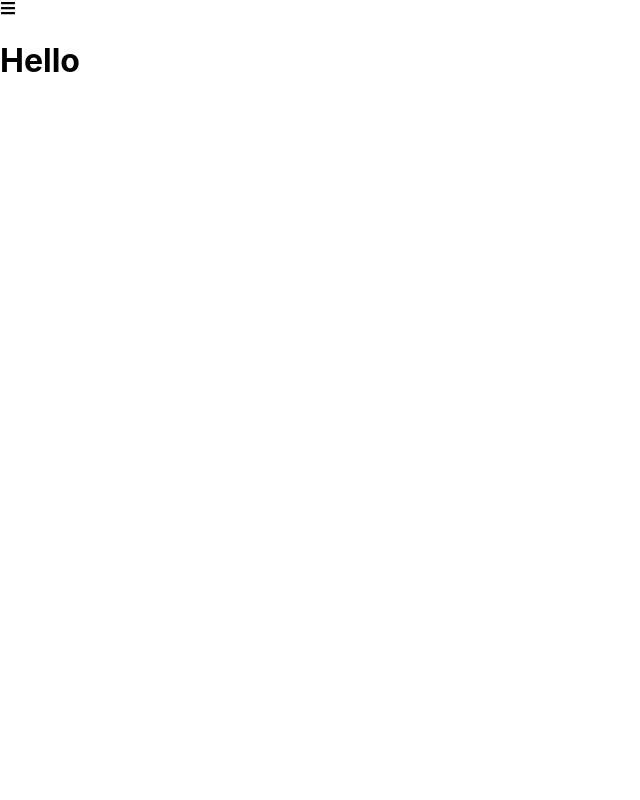
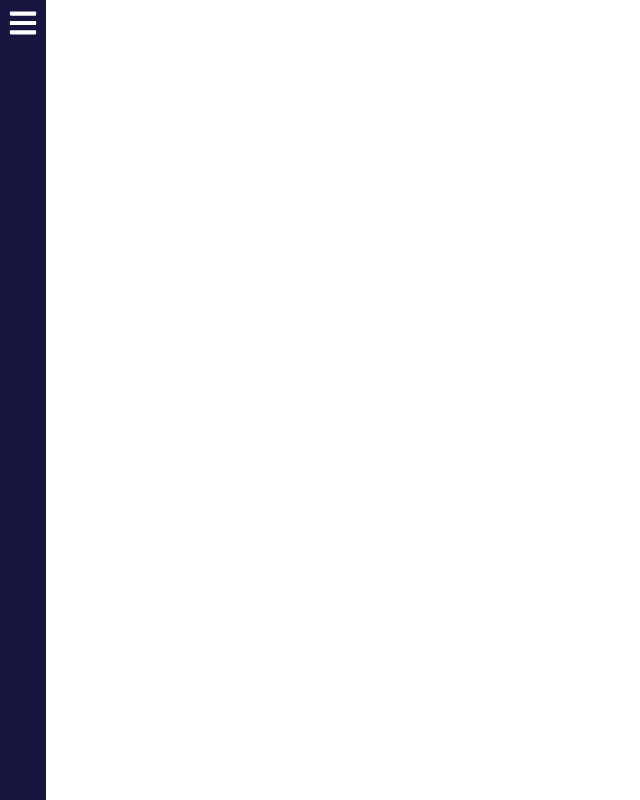
Before and after one commit to albertoor/nba-app, a React (Create React App) app: page / in a window 1280 px wide. Shown: the whole page, without its empty margins (0-640 px from the left). Built offline with nearby package versions, Linux system fonts and the light colour scheme.

Commit message:
styles close and open menu

```diff
--- a/src/components/Sidebar/Sidebar.css
+++ b/src/components/Sidebar/Sidebar.css
@@ -2,9 +2,32 @@
   display: flex;
   flex-direction: column;
   max-width: 300px;
-  position: sticky;
-  top: 0;
-  z-index: 999;
+}
+
+.sidebar-menu {
+  display: flex;
+  flex-direction: column;
+  flex: 1;
+  overflow-y: auto;
+}
+
+.sidebar-menu-icon {
+  display: flex;
+  background-color: #171540;
+  padding: 0.5rem;
+}
+
+.sidebar-menu-closed {
+  display: flex;
+  flex-direction: column;
+  color: #ffff;
+  height: 100%;
+  background-color: #171540;
+  width: auto;
+}
+
+.sidebar-menu-closed > h1 {
+  padding: 1rem;
 }
 
 .sidebar-welcome {
@@ -18,11 +41,11 @@
   text-align: center;
 }
 
-.sidebar > .sidebar-welcome > img {
+.sidebar > .sidebar-menu > .sidebar-welcome > img {
   width: 100px;
 }
 
-.sidebar > .sidebar-welcome > figcaption {
+.sidebar > .sidebar-menu > .sidebar-welcome > figcaption {
   display: flex;
   align-items: center;
 }
@@ -38,6 +61,8 @@
 .sidebar-options {
   background-color: #e7e7ea;
   font-size: 14px;
+  display: flex;
+  flex-direction: column;
   flex: 1;
   overflow-y: auto;
 }
@@ -73,7 +98,7 @@
 }
 
 /* Responsive */
-@media screen and (max-width: 800px) {
+/* @media screen and (max-width: 800px) {
   .sidebar-menu {
     display: flex;
     flex-direction: column;
@@ -93,4 +118,4 @@
     transition: all 0.6s ease;
     z-index: 1;
   }
-}
+} */
--- a/src/components/Sidebar/Sidebar.js
+++ b/src/components/Sidebar/Sidebar.js
@@ -14,13 +14,13 @@ const Sidebar = () => {
 
   return (
     <>
-      <IconContext.Provider value={{ color: "black" }}>
+      <IconContext.Provider value={{ color: "white" }}>
         <div className="sidebar">
-          <div className="menu-icon" onClick={handleClick}>
-            {showSidebar ? <FaBars /> : <FaTimes />}
+          <div className="sidebar-menu-icon" onClick={handleClick}>
+            {showSidebar ? <FaBars size="30px" /> : <FaTimes size="30px" />}
           </div>
           {showSidebar ? (
-            <h1>Hello</h1>
+            <div className="sidebar-menu-closed"></div>
           ) : (
             <div className="sidebar-menu">
               <div className="sidebar-welcome">
@@ -44,7 +44,6 @@ const Sidebar = () => {
                     <Link to="/players">➡️ Get All Players</Link>
                   </div>
                 </div>
-
                 <div className="sidebar-option">
                   <div className="sidebar-option-header">
                     <h4>Teams</h4>
@@ -54,7 +53,6 @@ const Sidebar = () => {
                     <Link to="/team">➡️ Get a Specific Team</Link>
                   </div>
                 </div>
-
                 <div className="sidebar-option">
                   <div className="sidebar-option-header">
                     <h4>Games</h4>
@@ -64,7 +62,6 @@ const Sidebar = () => {
                     <Link to="/games">➡️ Get All Games</Link>
                   </div>
                 </div>
-
                 <div className="sidebar-option">
                   <div className="sidebar-option-header">
                     <h4>Stats</h4>
```
